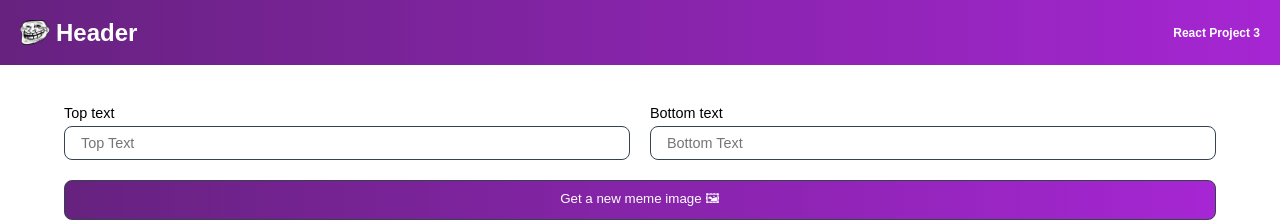
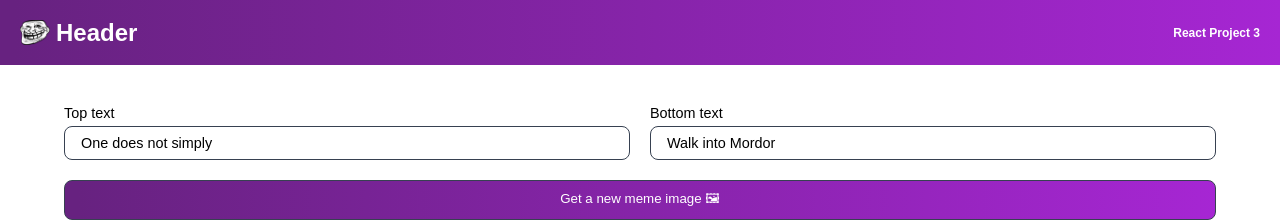
Before and after one commit to jasnmar/scrimba-rb-memeGenerator, a React (Vite) app: page / in a window 1280 px wide. Shown: the top 222 px of the page. Built offline with nearby package versions, Linux system fonts and the light colour scheme.

Commit message:
CONTROLLED!

```diff
--- a/src/components/Meme/Meme.jsx
+++ b/src/components/Meme/Meme.jsx
@@ -53,6 +53,7 @@ function Meme() {
                         name="topText"
                         placeholder="Top Text"
                         onChange={handleChange}
+                        value={meme.topText}
                     ></input>
                 </div>
                 <div className="meme--input-group">
@@ -66,6 +67,7 @@ function Meme() {
                         name="bottomText"
                         placeholder="Bottom Text"
                         onChange={handleChange}
+                        value={meme.bottomText}
                     ></input>
                 </div>
             </div>
```
